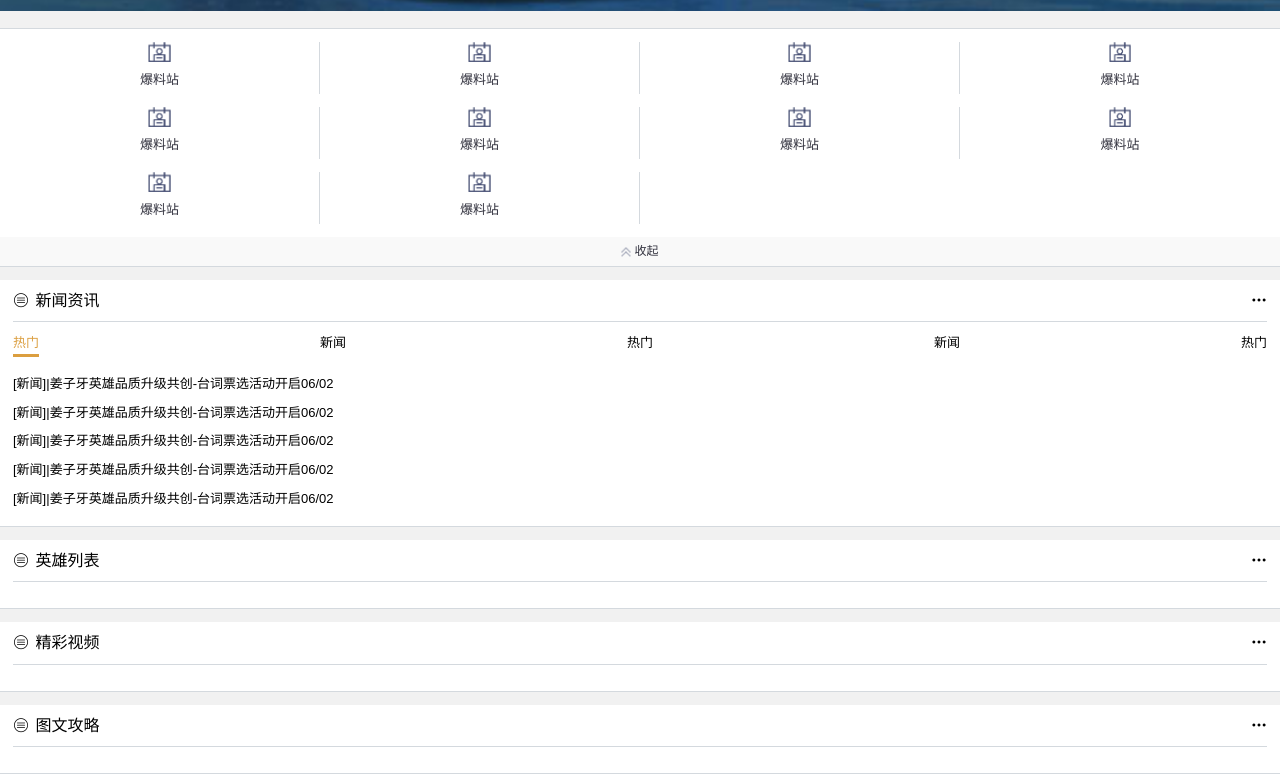
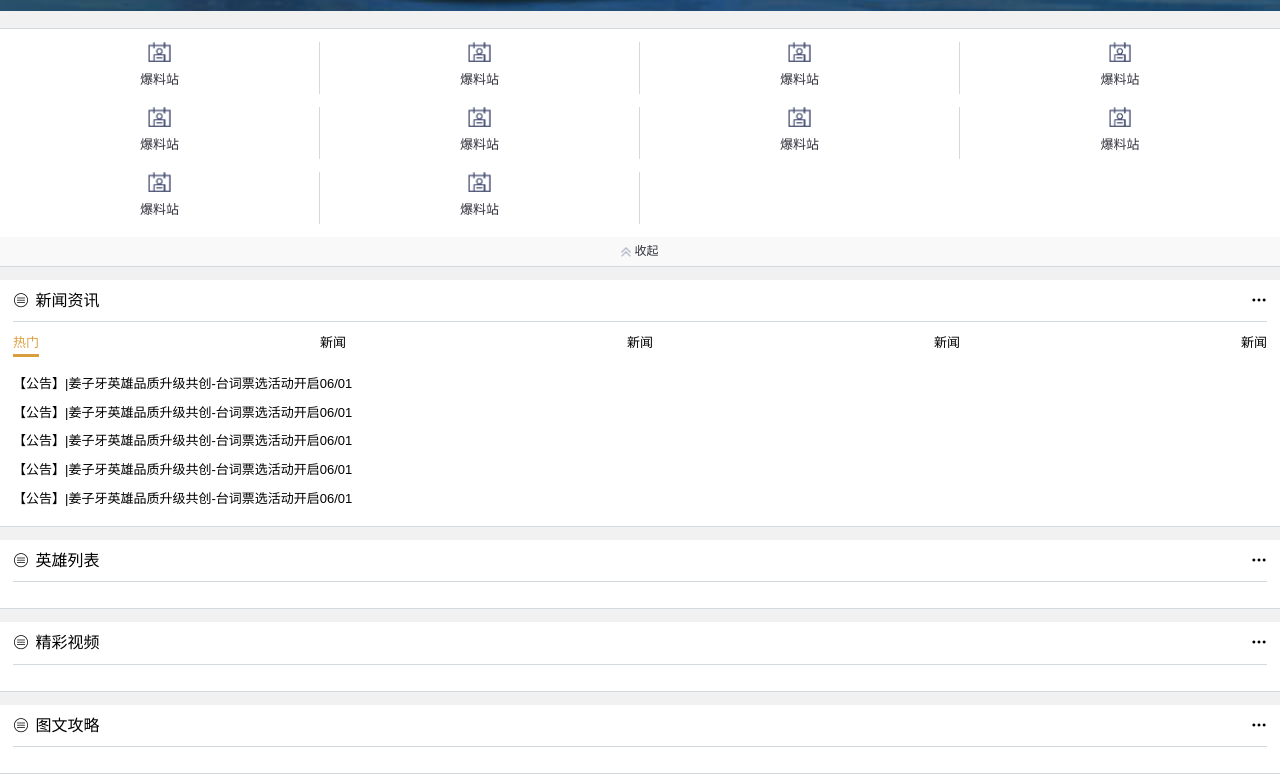
Before and after one commit to andyhslam/node-vue-moba, a Vue app in the folder web/: page / in a window 1280 px wide. Shown: the part 621-1395 px from the top of the page. Built offline with nearby package versions, Linux system fonts and the light colour scheme.

Commit message:
node-vue-moba-3.11-列表卡片组件(list-card, nav, swiper)

```diff
--- a/web/src/components/Card.vue
+++ b/web/src/components/Card.vue
@@ -13,7 +13,7 @@
 
 <script>
 export default {
-	name: "MCard",
+	name: "MiniatureCard",
 	props: {
 		icon: {
 			type: String,
--- a/web/src/components/HelloWorld.vue
+++ b/web/src/components/HelloWorld.vue
@@ -4,6 +4,9 @@
 export default {
 	name: "",
 	props: {},
+	data() {
+		return {}
+	},
 }
 </script>
 
--- /dev/null
+++ b/web/src/components/ListCard.vue
@@ -0,0 +1,54 @@
+<template>
+	<m-card :icon="icon" :title="title">
+		<div class="nav jc-between">
+			<div
+				class="nav-item"
+				:class="{ active: active === index }"
+				v-for="(category, index) in categories"
+				:key="index"
+			>
+				<div class="nav-link" @click="active = index">
+					{{ category.name }}
+				</div>
+			</div>
+		</div>
+		<div class="pt-3">
+			<swiper>
+				<swiper-slide
+					v-for="(category, index) in categories"
+					:key="index"
+				>
+					<slot name="items" :category="category"></slot>
+				</swiper-slide>
+			</swiper>
+		</div>
+	</m-card>
+</template>
+
+<script>
+export default {
+	name: "ListCard",
+	props: {
+		categories: {
+			type: Array,
+			required: true,
+		},
+		icon: {
+			type: String,
+			required: true,
+		},
+		title: {
+			type: String,
+			required: true,
+			default: "",
+		},
+	},
+	data() {
+		return {
+			active: 0,
+		}
+	},
+}
+</script>
+
+<style lang="scss"></style>
--- a/web/src/main.js
+++ b/web/src/main.js
@@ -12,6 +12,8 @@ Vue.use(VueAwesomeSwiper)
 
 import Card from "@/components/Card.vue"
 Vue.component("m-card", Card)
+import ListCard from "@/components/ListCard.vue"
+Vue.component("m-list-card", ListCard)
 
 new Vue({
 	router,
--- a/web/src/views/HomeView.vue
+++ b/web/src/views/HomeView.vue
@@ -38,37 +38,25 @@
 			</div>
 		</div>
 		<!-- end of nav icons -->
-		<m-card icon="cc-menu-circle" title="新闻资讯">
-			<div class="nav jc-between">
-				<div class="nav-item active">
-					<div class="nav-link">热门</div>
+		<m-list-card
+			icon="cc-menu-circle"
+			title="新闻资讯"
+			:categories="newsCategory"
+		>
+			<!-- 通过作用域插槽，父组件不必循环，也能取到子组件里面循环体的某个变量 -->
+			<template #items="{ category }">
+				<div
+					class="py-2"
+					v-for="(news, index) in category.newsList"
+					:key="index"
+				>
+					<span>【{{ news.categoryName }}】</span>
+					<span>|</span>
+					<span>{{ news.title }}</span>
+					<span>{{ news.date }}</span>
 				</div>
-				<div class="nav-item">
-					<div class="nav-link">新闻</div>
-				</div>
-				<div class="nav-item">
-					<div class="nav-link">热门</div>
-				</div>
-				<div class="nav-item">
-					<div class="nav-link">新闻</div>
-				</div>
-				<div class="nav-item">
-					<div class="nav-link">热门</div>
-				</div>
-			</div>
-			<div class="pt-3">
-				<swiper>
-					<swiper-slide v-for="m in 5" :key="m">
-						<div class="py-2" v-for="n in 5" :key="n">
-							<span>[新闻]</span>
-							<span>|</span>
-							<span>姜子牙英雄品质升级共创-台词票选活动开启</span>
-							<span>06/02</span>
-						</div>
-					</swiper-slide>
-				</swiper>
-			</div>
-		</m-card>
+			</template>
+		</m-list-card>
 		<m-card icon="cc-menu-circle" title="英雄列表"></m-card>
 		<m-card icon="cc-menu-circle" title="精彩视频"></m-card>
 		<m-card icon="cc-menu-circle" title="图文攻略"></m-card>
@@ -86,6 +74,48 @@ export default {
 					el: ".home-pagination",
 				},
 			},
+			newsCategory: [
+				{
+					name: "热门",
+					newsList: new Array(5).fill({}).map(() => ({
+						categoryName: "公告",
+						title: "姜子牙英雄品质升级共创-台词票选活动开启",
+						date: "06/01",
+					})),
+				},
+				{
+					name: "新闻",
+					newsList: new Array(5).fill({}).map(() => ({
+						categoryName: "新闻",
+						title: "姜子牙英雄品质升级共创-台词票选活动开启",
+						date: "06/01",
+					})),
+				},
+				{
+					name: "新闻",
+					newsList: new Array(5).fill({}).map(() => ({
+						categoryName: "新闻",
+						title: "姜子牙英雄品质升级共创-台词票选活动开启",
+						date: "06/01",
+					})),
+				},
+				{
+					name: "新闻",
+					newsList: new Array(5).fill({}).map(() => ({
+						categoryName: "新闻",
+						title: "姜子牙英雄品质升级共创-台词票选活动开启",
+						date: "06/01",
+					})),
+				},
+				{
+					name: "新闻",
+					newsList: new Array(5).fill({}).map(() => ({
+						categoryName: "新闻",
+						title: "姜子牙英雄品质升级共创-台词票选活动开启",
+						date: "06/01",
+					})),
+				},
+			],
 		}
 	},
 }
```
